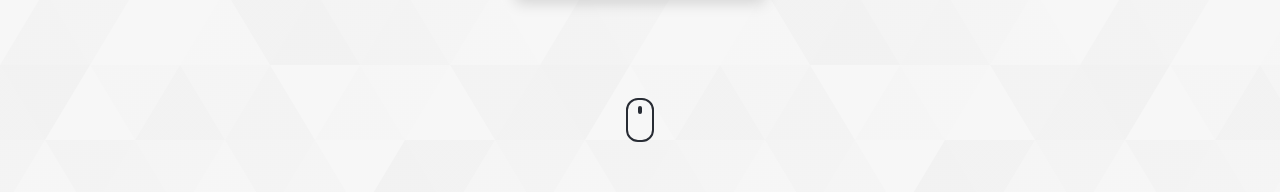
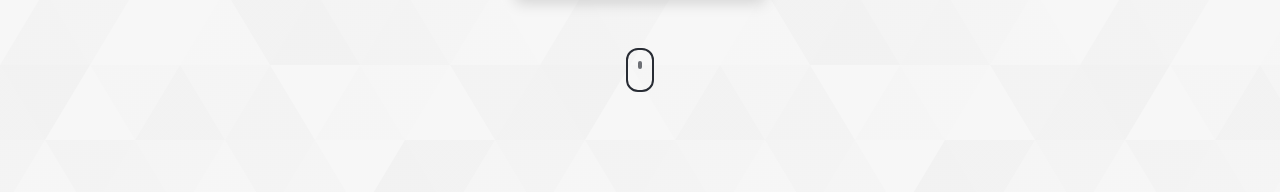
Before and after one commit to Himakiran77/Portfolio, a React (Create React App) app: page / in a window 1280 px wide. Shown: the part 535-727 px from the top of the page. Built offline with nearby package versions, Linux system fonts and the light colour scheme.

Commit message:
mouse updated

```diff
--- a/src/Components/Home.js
+++ b/src/Components/Home.js
@@ -189,35 +189,29 @@ const HomeHeroSocial = styled.div`
 `;
 
 const MouseScrollContainer = styled.div`
-
-  @media (min-width: 426px) {
-    margin-top: 100px;
+  margin-top: 50px;
   display: flex;
   justify-content: center;
-  }
 
-  @media (min-width: 426px) and (max-width: 425px) {
-    margin-top: 60px;
-  }
-
-  @media (min-width: 426px) and (max-width: 375px) {
+  @media (max-width: 425px) {
     margin-top: 40px;
   }
 
-  @media (min-width: 426px) and (max-width: 325px) {
+  @media (max-width: 375px) {
+    margin-top: 30px;
+  }
+
+  @media (max-width: 325px) {
     margin-top: 20px;
   }
 `;
 
 const Mouse = styled.div`
-
-  @media (min-width: 426px) {
   width: 24px;
   height: 40px;
   border: 2px solid #282c34;
   border-radius: 12px;
   position: relative;
-    // margin-top: 100px;
 
   &::before {
     content: '';
@@ -257,7 +251,6 @@ const Mouse = styled.div`
     width: 18px;
     height: 28px;
   }
-  }
 `;
 
 const Home = () => {
```
Lines whose indentation alone changed are shown as unchanged.
